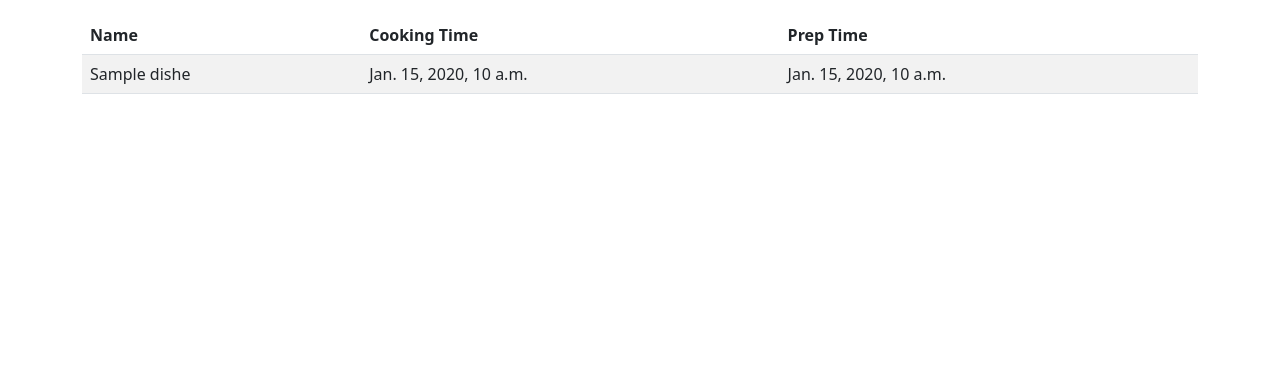
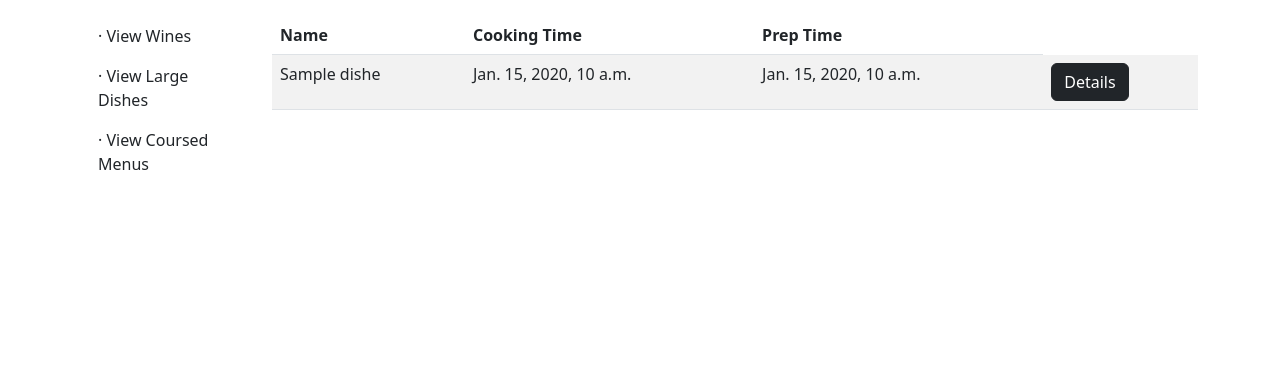
Before and after one commit to chukwunyeluukgabrielokolo-cmyk/MSYS-222, a Django app: template M5E-DjangoTemplates-GaborOkoloYap/tapas/tapasapp/templates/tapasapp/basic_list.html in a window 1280 px wide. Shown: the part 56-425 px from the top of the page. Run offline with Django 3.2, Linux system fonts and the light colour scheme; the template is opened without the code that fills it: most values are stand-ins (such as "Sample title", 1, 10 or a date in 2020); some libraries are stand-ins or nearby versions.

Commit message:
Added Part 2

```diff
--- a/M5E-DjangoTemplates-GaborOkoloYap/tapas/tapasapp/templates/tapasapp/base.html
+++ b/M5E-DjangoTemplates-GaborOkoloYap/tapas/tapasapp/templates/tapasapp/base.html
@@ -23,10 +23,8 @@
 
         <div class="container">
             <div class="row">
-
                 {% block content %}
                 {% endblock %}
-
             </div>
         </div>
 
--- a/M5E-DjangoTemplates-GaborOkoloYap/tapas/tapasapp/templates/tapasapp/basic_list.html
+++ b/M5E-DjangoTemplates-GaborOkoloYap/tapas/tapasapp/templates/tapasapp/basic_list.html
@@ -22,10 +22,14 @@
 
         <div class="container">
             <div class="row">
-
-
-                <div class="col-12">
-
+                <div class="col-2 justify-content-left">
+                    <ul class="nav flex-column">
+                        <li class="nav-item"><a class="nav-link text-dark" href="#">· View Wines</a></li>
+                        <li class="nav-item"><a class="nav-link text-dark" href="#">· View Large Dishes</a></li>
+                        <li class="nav-item"><a class="nav-link text-dark" href="#">· View Coursed Menus</a></li>
+                    </ul>
+                </div>
+            <div class="col-10 justify-content-center">
                     <table class="table table-striped">
                         <thead>
                             <th scope="col"> Name </th>
@@ -38,6 +42,7 @@
                                 <td> {{ d.name }} </td>
                                 <td> {{ d.prep_time }} </td>
                                 <td> {{ d.cook_time }} </td>
+                                <td><button type = "button" class = "btn btn-dark">Details</button></td>
                             </tr>
                             {% endfor %}
                         </tbody>
```
Also changed, not shown: M5E-DjangoTemplates-GaborOkoloYap/tapas/tapasapp/templates/tapasapp/add_menu.html (+9 -0 lines), M5E-DjangoTemplates-GaborOkoloYap/tapas/tapasapp/templates/tapasapp/list.html (+10 -1 lines).
